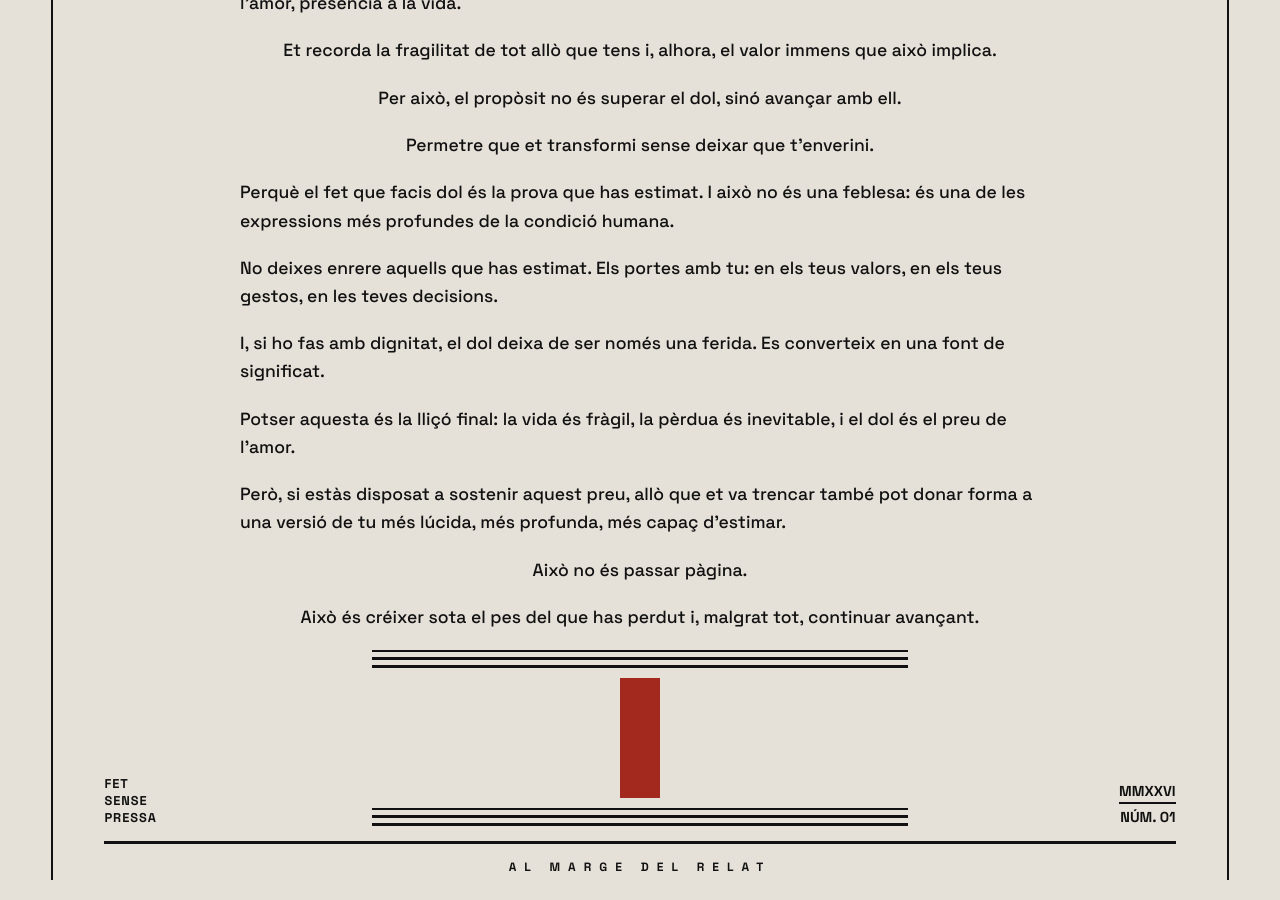
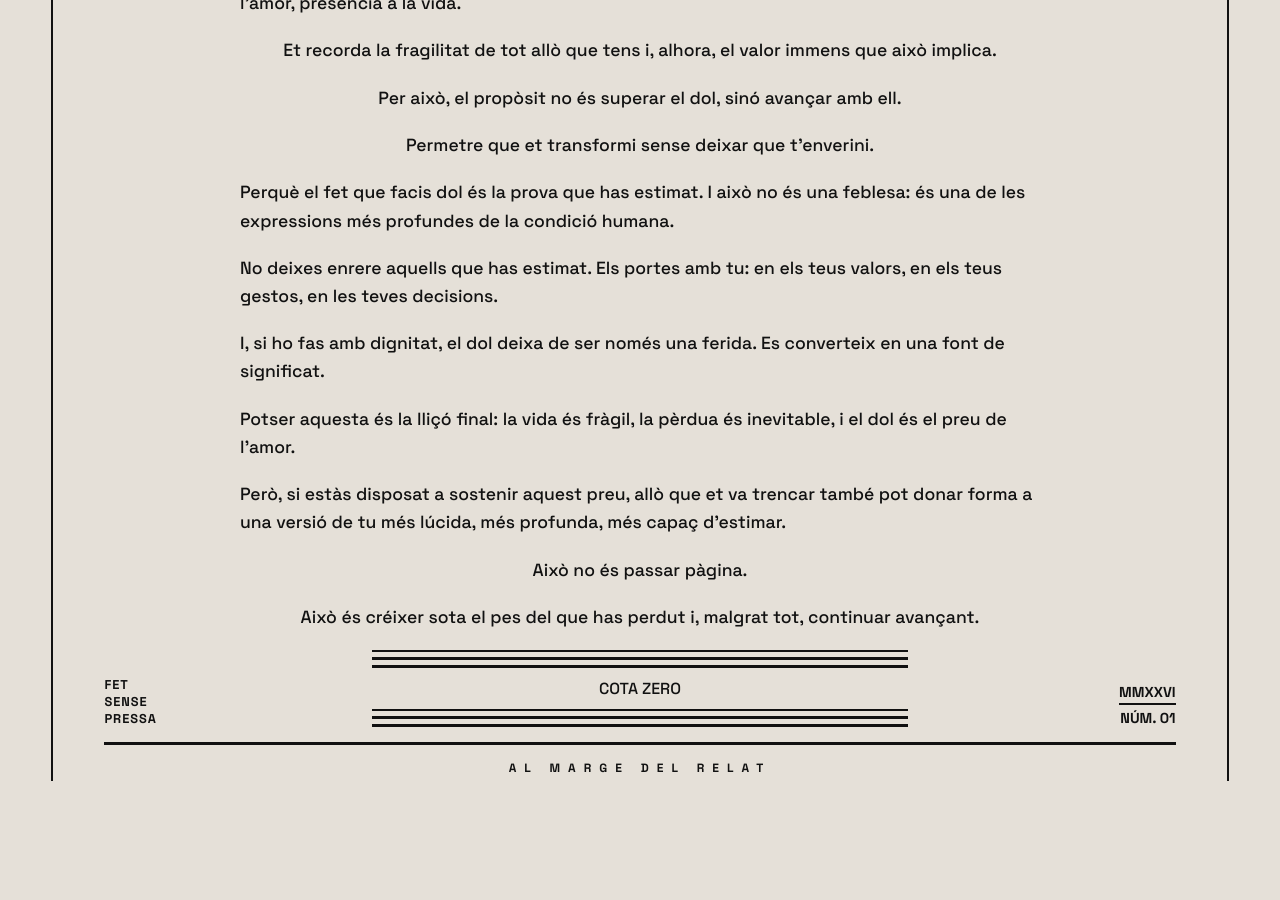
Before and after one commit to almarge/almarge.github.io, a Jekyll site: the page built from _posts/2026-09-15-la-desgracia-del-dol.md, in a window 1280 px wide and 900 px high, scrolled down 4165 px. Built offline with Jekyll 4.4.1, drawn with Linux system fonts in a browser that asks for light colours; some web fonts are replaced; after the commit the page ends 4966 px from its top, so only the background shows below that.

Commit message:
Update default.html

```diff
--- a/_layouts/default.html
+++ b/_layouts/default.html
@@ -39,7 +39,7 @@
 
                 <div class="footer-center">
                     <div class="horizontal-stripes"></div>
-                    <div class="red-block-bottom"></div>
+                    <span class="footer-manifesto">COTA ZERO</span>
                     <div class="horizontal-stripes"></div>
                 </div>
 
```
